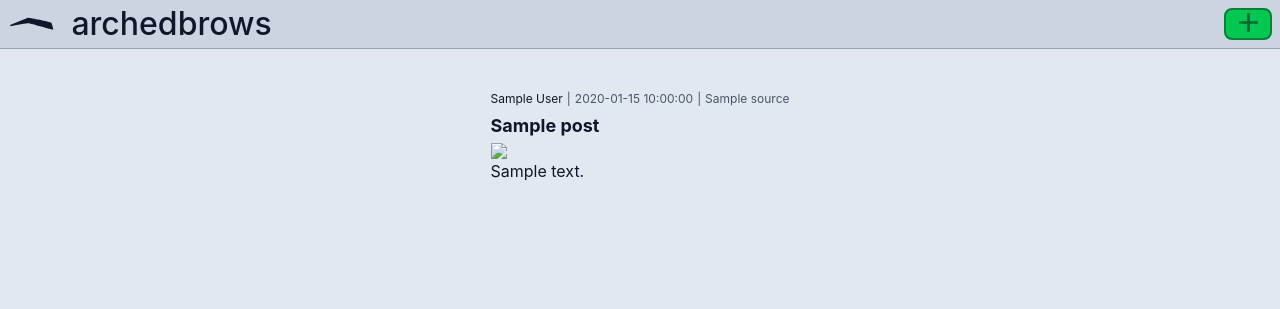
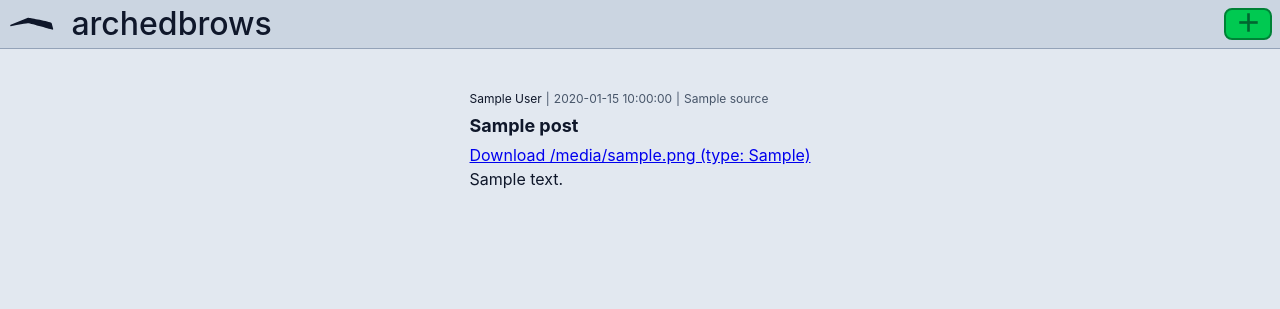
Before and after one commit to thcrt/archedbrows, a Python web app: template src/archedbrows/templates/post.html.jinja in a window 1280 px wide. Shown: the top 309 px of the page. Run offline with Jinja, Linux system fonts and the light colour scheme; the template is opened without the code that fills it: most values are stand-ins (such as "Sample title", 1, 10 or a date in 2020).

Commit message:
Save mime types and support other kinds of media

```diff
--- a/src/archedbrows/static/style.css
+++ b/src/archedbrows/static/style.css
@@ -333,4 +333,8 @@ article {
             }
         }
     }
+
+    .content > .post-media {
+        width: 100%;
+    }
 }
--- /dev/null
+++ b/src/archedbrows/templates/_media.html.jinja
@@ -0,0 +1,29 @@
+{% macro media(media_object) %}
+    {% set media_url = url_for('show_media', media_id=media_object.id) %}
+
+    {% if media_object.type == "image" %}
+        <img class="post-media" src="{{ media_url }}">
+
+    {% elif media_object.type == "video" %}
+        <video class="post-media" src="{{ media_url }}" controls>
+            <p>Couldn't embed the video {{ media_object.filename }}.</p>
+            <a href="{{ media_url }}">
+                Download
+            </a>
+        </video>
+
+    {% elif media_object.type == "audio" %}
+        <audio class="post-media" src="{{ media_url }}">
+            <p>Couldn't embed the audio {{ media_object.filename }}.</p>
+            <a href="{{ media_url }}">
+                Download
+            </a>
+        </audio>
+
+    {% else %}
+        <a href="{{ media_url }}">
+            Download {{ media_object.filename }} (type: {{ media_object.mime_type }})
+        </a>
+
+    {% endif %}
+{% endmacro %}
--- a/src/archedbrows/templates/index.html.jinja
+++ b/src/archedbrows/templates/index.html.jinja
@@ -1,4 +1,5 @@
 {% extends "_base.html.jinja" %}
+{% from "_media.html.jinja" import media %}
 
 {% block content %}
     {% for post in posts %}
@@ -16,7 +17,7 @@
             </h2>
             <div class="content">
                 {% if post.media %}
-                    <img src="{{ url_for('show_media', media_id=post.media[0].id) }}">
+                    {{ media(post.media[0]) }}
                 {% endif %}
                 {% if post.text %}
                     <p>
--- a/src/archedbrows/templates/post.html.jinja
+++ b/src/archedbrows/templates/post.html.jinja
@@ -1,4 +1,5 @@
 {% extends "_base.html.jinja" %}
+{% from "_media.html.jinja" import media %}
 
 {% block content %}
     <article class="single-post">
@@ -12,7 +13,7 @@
         </h2>
         <div class="content">
             {% for media_object in post.media %}
-                <img src="{{ url_for('show_media', media_id=media_object.id) }}">
+                {{ media(media_object) }}
             {% endfor %}
             {% if post.text %}
                 <p>
```
Also changed, not shown: src/archedbrows/database.py (+19 -1 lines), src/archedbrows/downloader/gallerydl/_memory.py (+9 -0 lines), src/archedbrows/downloader/gallerydl/download.py (+7 -21 lines), src/archedbrows/static/image.jpg (deleted).
